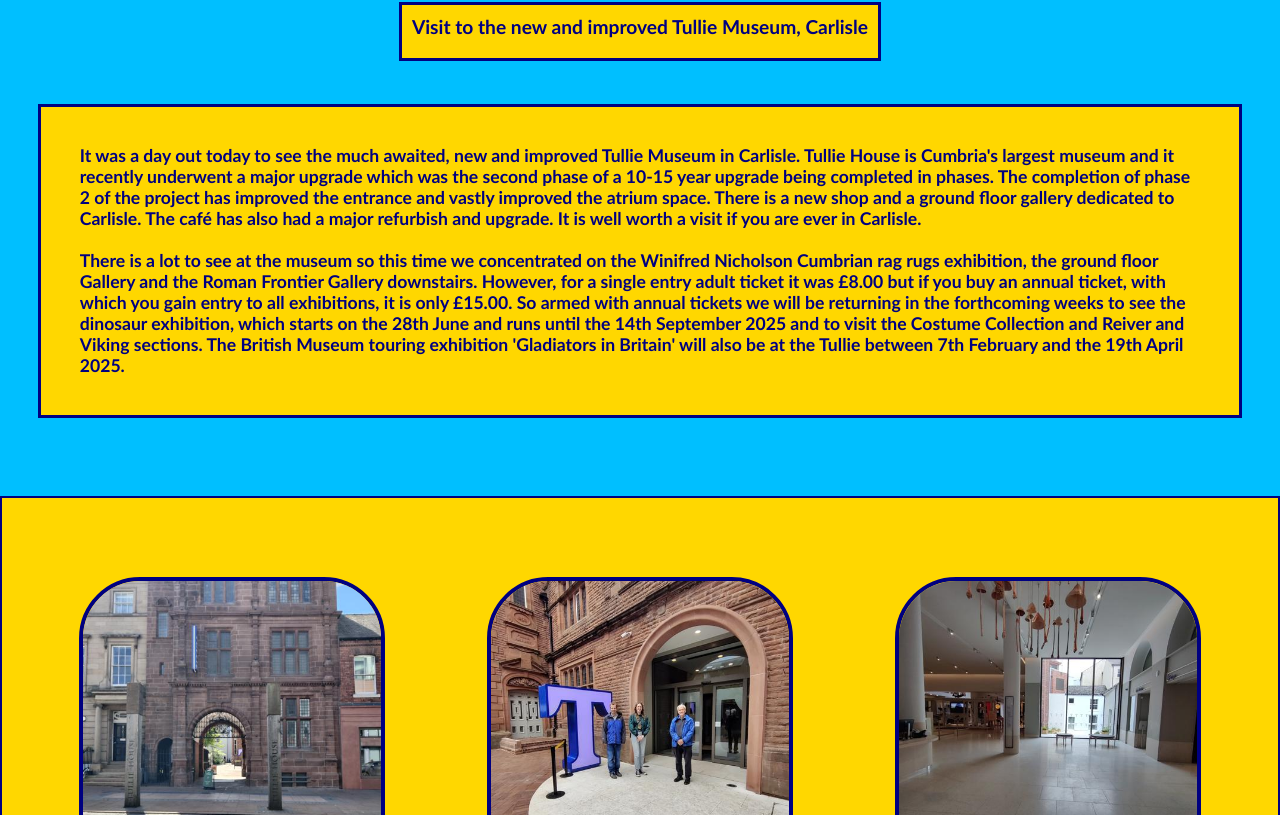
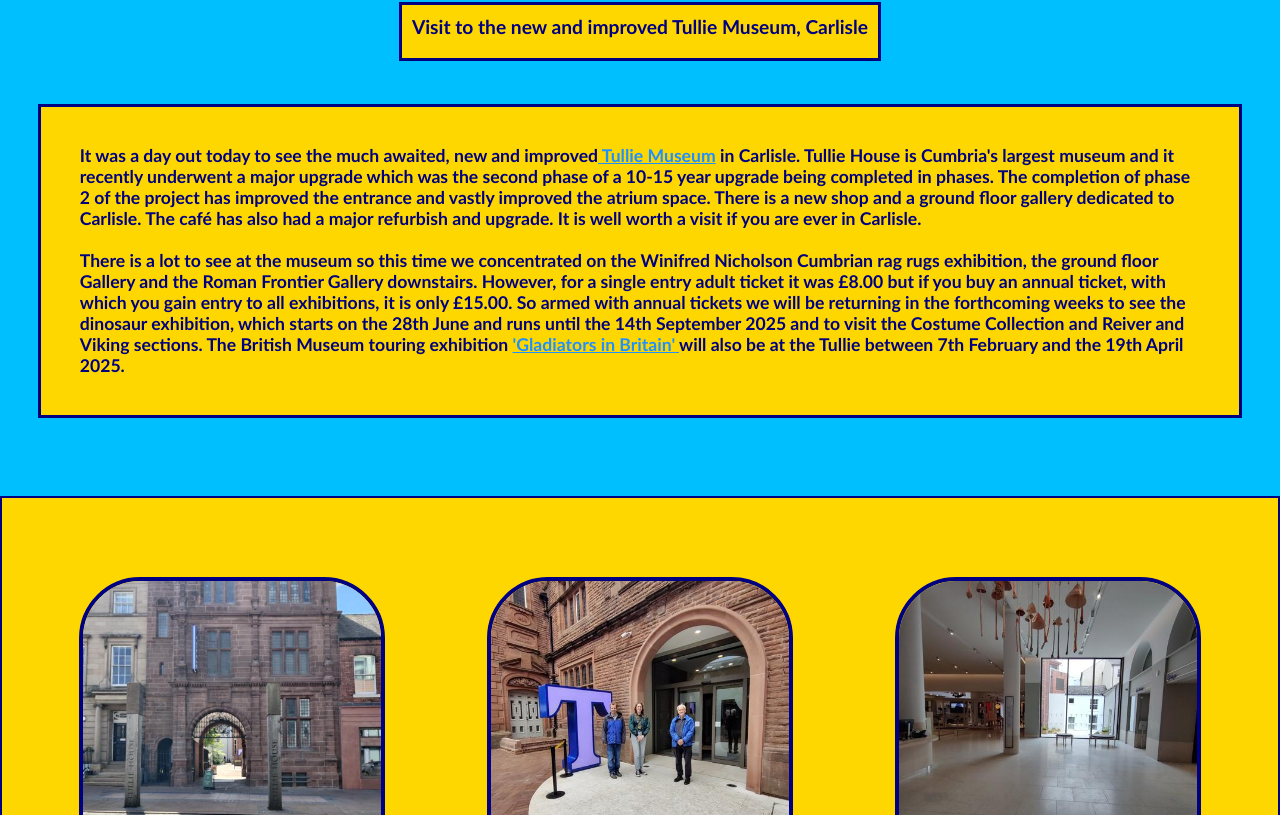
Before and after one commit to JillThomas799/thomasfamilyblog-2024-2025git, a React (Create React App) app: page /may2025 in a window 1280 px wide. Shown: the part 1785-2600 px from the top of the page. Built offline with nearby package versions, Linux system fonts and the light colour scheme.

Commit message:
Change to case of LinkMay2025.
It was necessary to change the color of the link as the existing color was merging with
the background color.

```diff
--- a/src/May2025.js
+++ b/src/May2025.js
@@ -317,7 +317,7 @@
           <Link
             to="https://tullie.org.uk/"
             target="_blank"
-            className="LinkMay2025"
+            className="linkMay2025"
           >
             {" "}
             Tullie Museum
@@ -344,7 +344,7 @@
           <Link
             to="https://www.britishmuseum.org/our-work/national/uk-touring-exhibitions-and-loans/current-tours/gladiators-britain"
             target="_blank"
-            className="LinkMay2025"
+            className="linkMay2025"
           >
             {" "}
             'Gladiators in Britain'{" "}
@@ -549,7 +549,7 @@
               <Link
                 to="https://photos.app.goo.gl/NWo1SfZPsQcWFKQr6"
                 target="_blank"
-                className="LinkMay2025"
+                className="linkMay2025"
               >
                 <img
                   className="slideshowentryMay2025"
@@ -624,7 +624,7 @@
               <Link
                 to="https://photos.app.goo.gl/8ghfPpkcKfhpet3Y9"
                 target="_blank"
-                className="LinkMay2025"
+                className="linkMay2025"
               >
                 <img
                   className="slideshowentryMay2025"
```
